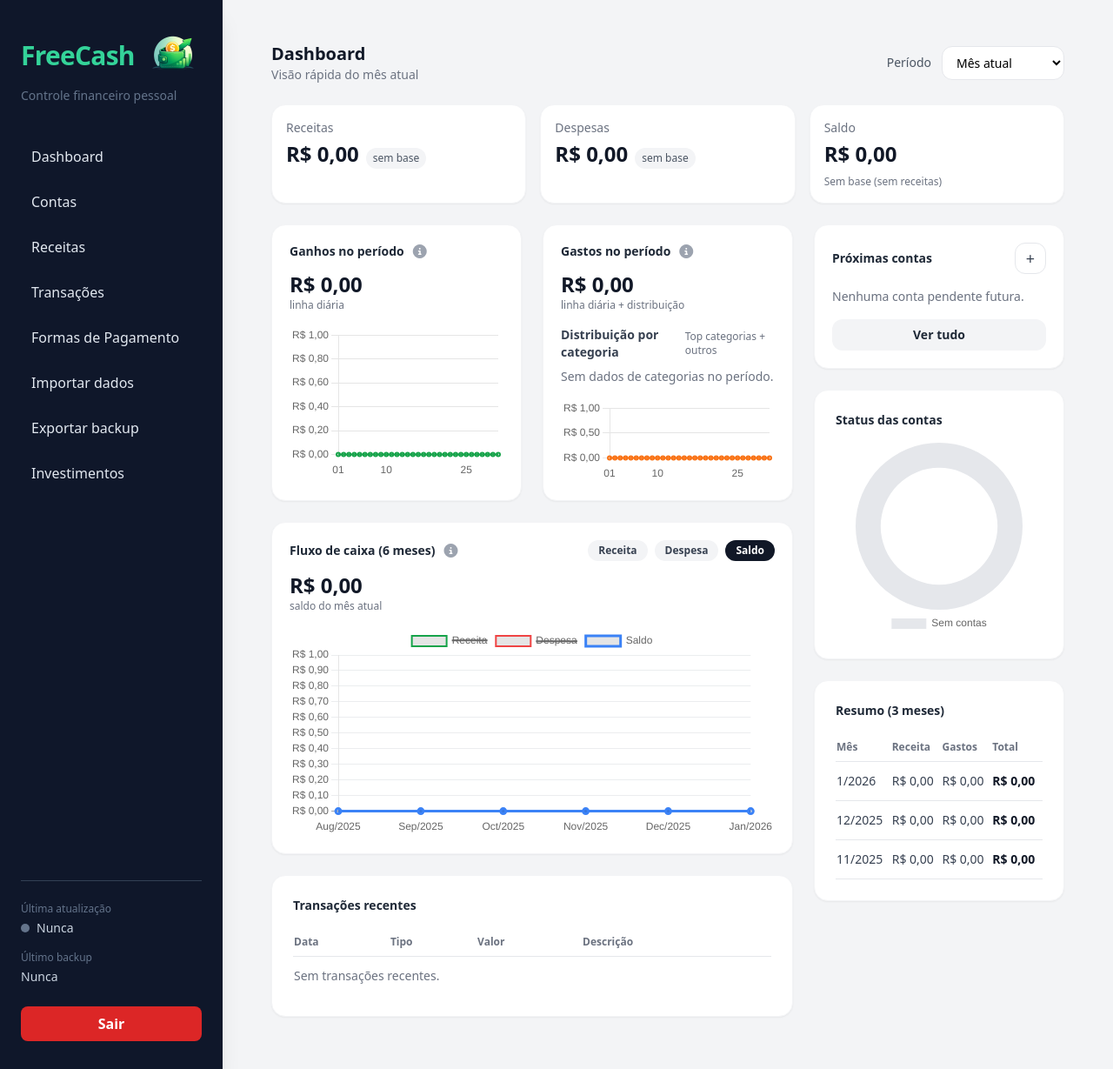
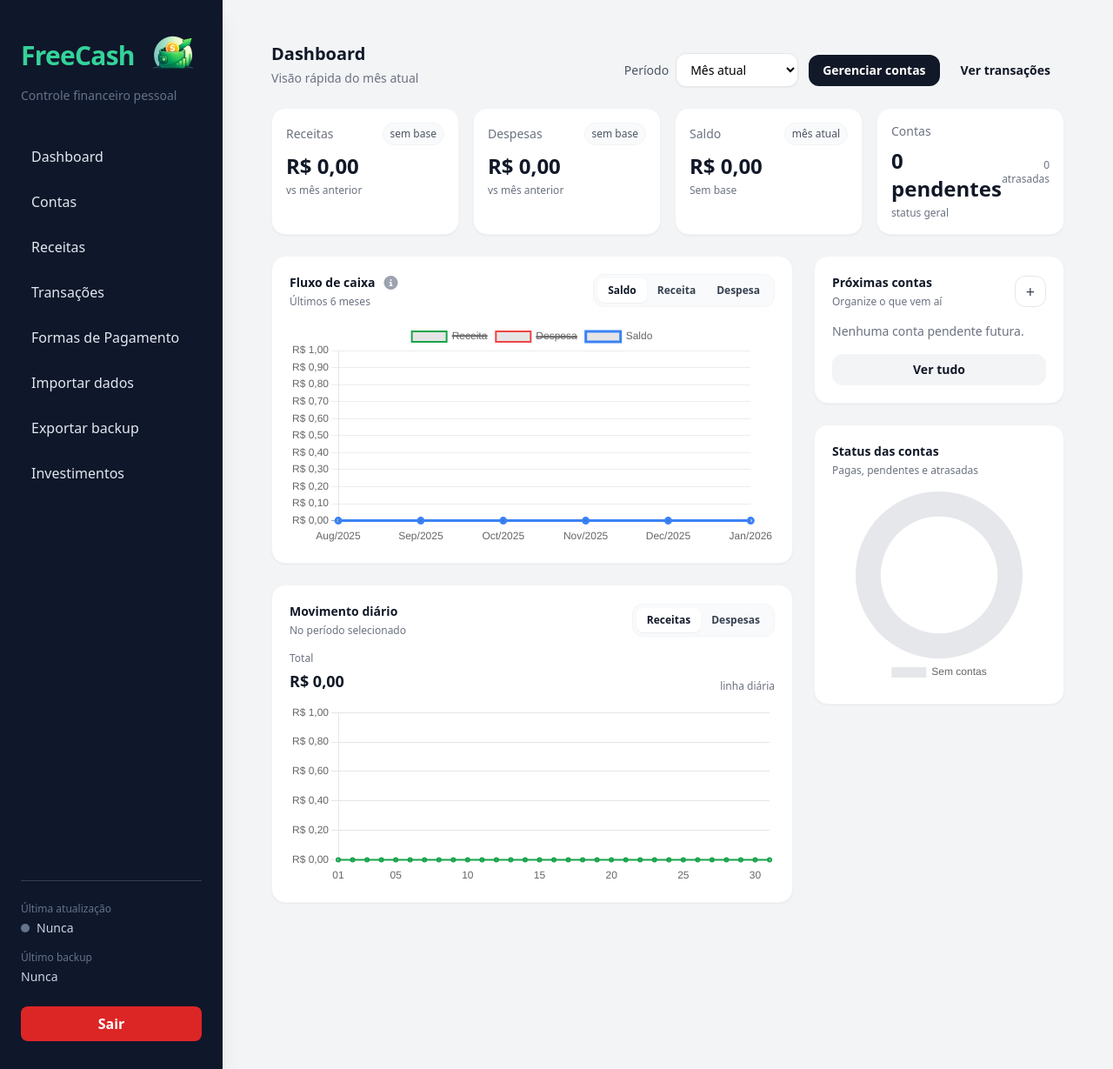
Before and after one commit to ChrystiandaHora/freecash, a Django app: page /dashboard/ in a window 1280 px wide. Shown: the whole page at 87% size. Run offline with Django 4.2, Linux system fonts and the light colour scheme; the visitor is signed in with stand-in values (Sample User, id 1); data that the repository does not hold is empty; some libraries are stand-ins or nearby versions.

Commit message:
Melhora o layout do dashboard com ajustes de estilo e novos componentes, incluindo botões de navegação e gráficos interativos. Adiciona suporte a abas para visualização de receitas e despesas, aprimorando a usabilidade e a apresentação dos dados.

```diff
--- a/core/templates/dashboard.html
+++ b/core/templates/dashboard.html
@@ -12,135 +12,217 @@
 
 <div class="max-w-8xl mx-auto px-4 sm:px-6 lg:px-8 py-6 space-y-6">
 
-  <!-- Header -->
-  <div class="flex flex-col md:flex-row md:items-center md:justify-between gap-3">
-    <div>
-      <h1 class="text-xl font-bold text-gray-900">Dashboard</h1>
+  <!-- Top bar -->
+  <div class="flex flex-col gap-3 sm:flex-row sm:items-end sm:justify-between">
+    <div class="space-y-1">
+      <h1 class="text-xl font-semibold text-gray-900">Dashboard</h1>
       <p class="text-sm text-gray-500">Visão rápida do {{ periodo_label|lower }}</p>
     </div>
 
-    <div class="flex items-center gap-3">
-      <span class="text-sm text-gray-600">Período</span>
-      <select
-        class="text-sm border border-gray-200 rounded-xl px-3 py-2 bg-white"
-        onchange="setPeriodo(this.value)">
-        <option value="0" {% if periodo == 0 %}selected{% endif %}>Mês atual</option>
-        <option value="1" {% if periodo == 1 %}selected{% endif %}>Mês passado</option>
-        <option value="2" {% if periodo == 2 %}selected{% endif %}>Mês retrasado</option>
-      </select>
+    <div class="flex flex-col sm:flex-row sm:items-center gap-3">
+      <div class="flex items-center gap-2">
+        <span class="text-sm text-gray-600">Período</span>
+        <select
+          class="text-sm border border-gray-200 rounded-xl px-3 py-2 bg-white shadow-sm focus:outline-none focus:ring-2 focus:ring-gray-900/10"
+          onchange="setPeriodo(this.value)">
+          <option value="0" {% if periodo == 0 %}selected{% endif %}>Mês atual</option>
+          <option value="1" {% if periodo == 1 %}selected{% endif %}>Mês passado</option>
+          <option value="2" {% if periodo == 2 %}selected{% endif %}>Mês retrasado</option>
+        </select>
+      </div>
+
+      <div class="flex items-center gap-2">
+        <a href="{% url 'contas_pagar' %}"
+           class="inline-flex items-center justify-center rounded-xl px-4 py-2 text-sm font-semibold
+                  bg-gray-900 text-white hover:bg-gray-800 focus:outline-none focus:ring-2 focus:ring-gray-900/20">
+          Gerenciar contas
+        </a>
+        <a href="{% url 'transacoes' %}"
+           class="inline-flex items-center justify-center rounded-xl px-4 py-2 text-sm font-semibold
+                  bg-gray-100 text-gray-900 hover:bg-gray-200 focus:outline-none focus:ring-2 focus:ring-gray-900/10">
+          Ver transações
+        </a>
+      </div>
     </div>
   </div>
 
-  <!-- KPI row -->
-  <div class="grid grid-cols-1 md:grid-cols-3 gap-4">
+  <!-- KPIs -->
+  <div class="grid grid-cols-1 sm:grid-cols-2 lg:grid-cols-4 gap-4">
+
+    <!-- Receita -->
     <div class="bg-white border border-gray-100 rounded-2xl shadow-sm p-4">
-      <p class="text-sm text-gray-500">Receitas</p>
-      <div class="mt-1 flex items-baseline gap-2">
-        <p class="text-2xl font-bold text-gray-900">R$ {{ total_receitas|floatformat:2 }}</p>
+      <div class="flex items-center justify-between">
+        <p class="text-sm text-gray-500">Receitas</p>
         {% if receitas_pct != None %}
           {% if receitas_pct >= 0 %}
-            <span class="text-xs font-semibold px-2 py-1 rounded-full bg-green-100 text-green-700">
-              +{{ receitas_pct|floatformat:1 }}% vs mês anterior
+            <span class="text-xs font-semibold px-2 py-1 rounded-full bg-green-50 text-green-700 border border-green-100">
+              +{{ receitas_pct|floatformat:1 }}%
             </span>
           {% else %}
-            <span class="text-xs font-semibold px-2 py-1 rounded-full bg-red-100 text-red-700">
-              {{ receitas_pct|floatformat:1 }}% vs mês anterior
+            <span class="text-xs font-semibold px-2 py-1 rounded-full bg-red-50 text-red-700 border border-red-100">
+              {{ receitas_pct|floatformat:1 }}%
             </span>
           {% endif %}
         {% else %}
-          <span class="text-xs px-2 py-1 rounded-full bg-gray-100 text-gray-600">sem base</span>
+          <span class="text-xs px-2 py-1 rounded-full bg-gray-50 text-gray-600 border border-gray-100">sem base</span>
         {% endif %}
       </div>
+      <p class="mt-2 text-2xl font-semibold text-gray-900">R$ {{ total_receitas|floatformat:2 }}</p>
+      <p class="mt-1 text-xs text-gray-500">vs mês anterior</p>
     </div>
 
+    <!-- Despesa -->
     <div class="bg-white border border-gray-100 rounded-2xl shadow-sm p-4">
-      <p class="text-sm text-gray-500">Despesas</p>
-      <div class="mt-1 flex items-baseline gap-2">
-        <p class="text-2xl font-bold text-gray-900">R$ {{ total_despesas|floatformat:2 }}</p>
+      <div class="flex items-center justify-between">
+        <p class="text-sm text-gray-500">Despesas</p>
         {% if despesas_pct != None %}
           {% if despesas_pct <= 0 %}
-            <span class="text-xs font-semibold px-2 py-1 rounded-full bg-green-100 text-green-700">
-              {{ despesas_pct|floatformat:1 }}% vs mês anterior
+            <span class="text-xs font-semibold px-2 py-1 rounded-full bg-green-50 text-green-700 border border-green-100">
+              {{ despesas_pct|floatformat:1 }}%
             </span>
           {% else %}
-            <span class="text-xs font-semibold px-2 py-1 rounded-full bg-red-100 text-red-700">
-              +{{ despesas_pct|floatformat:1 }}% vs mês anterior
+            <span class="text-xs font-semibold px-2 py-1 rounded-full bg-red-50 text-red-700 border border-red-100">
+              +{{ despesas_pct|floatformat:1 }}%
             </span>
           {% endif %}
         {% else %}
-          <span class="text-xs px-2 py-1 rounded-full bg-gray-100 text-gray-600">sem base</span>
+          <span class="text-xs px-2 py-1 rounded-full bg-gray-50 text-gray-600 border border-gray-100">sem base</span>
         {% endif %}
       </div>
+      <p class="mt-2 text-2xl font-semibold text-gray-900">R$ {{ total_despesas|floatformat:2 }}</p>
+      <p class="mt-1 text-xs text-gray-500">vs mês anterior</p>
     </div>
 
+    <!-- Saldo -->
     <div class="bg-white border border-gray-100 rounded-2xl shadow-sm p-4">
-      <p class="text-sm text-gray-500">Saldo</p>
-      <p class="mt-1 text-2xl font-bold text-gray-900">R$ {{ saldo_mes|floatformat:2 }}</p>
+      <div class="flex items-center justify-between">
+        <p class="text-sm text-gray-500">Saldo</p>
+        <span class="text-xs px-2 py-1 rounded-full bg-gray-50 text-gray-600 border border-gray-100">
+          {{ periodo_label|lower }}
+        </span>
+      </div>
+      <p class="mt-2 text-2xl font-semibold text-gray-900">R$ {{ saldo_mes|floatformat:2 }}</p>
       {% if taxa_poupanca != None %}
-        <p class="mt-2 text-xs text-gray-500">Taxa de poupança: {{ taxa_poupanca|floatformat:0 }}%</p>
+        <p class="mt-1 text-xs text-gray-500">Poupança: {{ taxa_poupanca|floatformat:0 }}%</p>
       {% else %}
-        <p class="mt-2 text-xs text-gray-500">Sem base (sem receitas)</p>
+        <p class="mt-1 text-xs text-gray-500">Sem base</p>
       {% endif %}
     </div>
+
+    <!-- Contas -->
+    <div class="bg-white border border-gray-100 rounded-2xl shadow-sm p-4">
+      <p class="text-sm text-gray-500">Contas</p>
+      <div class="mt-2 flex items-baseline justify-between">
+        <p class="text-2xl font-semibold text-gray-900">
+          {{ contas_pendentes|default:0 }} pendentes
+        </p>
+        <p class="text-xs text-gray-500 text-right">
+          {{ contas_atrasadas|default:0 }} atrasadas
+        </p>
+      </div>
+      <p class="mt-1 text-xs text-gray-500">status geral</p>
+    </div>
+
   </div>
 
-  <!-- Main grid -->
+  <!-- Main layout -->
   <div class="grid grid-cols-1 lg:grid-cols-3 gap-6">
 
-    <!-- Left -->
+    <!-- Left: insights -->
     <div class="lg:col-span-2 space-y-6">
 
-      <div class="grid grid-cols-1 md:grid-cols-2 gap-6">
-
-        <!-- Ganhos -->
-        <div class="bg-white border border-gray-100 rounded-2xl shadow-sm p-5">
-          <div class="flex items-center justify-between">
+      <!-- Primary chart: cashflow -->
+      <div class="bg-white border border-gray-100 rounded-2xl shadow-sm p-5">
+        <div class="flex flex-col sm:flex-row sm:items-start sm:justify-between gap-3">
+          <div class="space-y-1">
             <div class="flex items-center gap-2">
-              <h2 class="text-sm font-semibold text-gray-800">Ganhos no período</h2>
-              <span class="text-gray-400 cursor-help" title="Receitas por dia no período selecionado">
+              <h2 class="text-sm font-semibold text-gray-900">Fluxo de caixa</h2>
+              <span class="text-gray-400 cursor-help" title="Ative séries para comparar tendências">
                 <i class="fa-solid fa-circle-info"></i>
               </span>
             </div>
+            <p class="text-xs text-gray-500">Últimos 6 meses</p>
           </div>
 
-          <div class="mt-3">
-            <p class="text-2xl font-bold text-gray-900">R$ {{ total_receitas|floatformat:2 }}</p>
+          <div class="inline-flex rounded-xl bg-gray-50 p-1 border border-gray-100">
+            <button id="btnSavings"
+              class="px-3 py-1.5 text-xs font-semibold rounded-lg bg-white shadow-sm text-gray-900">
+              Saldo
+            </button>
+            <button id="btnIncome"
+              class="px-3 py-1.5 text-xs font-semibold rounded-lg text-gray-700 hover:text-gray-900">
+              Receita
+            </button>
+            <button id="btnExpense"
+              class="px-3 py-1.5 text-xs font-semibold rounded-lg text-gray-700 hover:text-gray-900">
+              Despesa
+            </button>
+          </div>
+        </div>
+
+        <div class="mt-4 h-64">
+          <canvas id="graficoMeses"></canvas>
+        </div>
+      </div>
+
+      <!-- Unified card: Receitas vs Despesas (tabs) -->
+      <div class="bg-white border border-gray-100 rounded-2xl shadow-sm p-5">
+        <div class="flex items-center justify-between gap-3">
+          <div class="space-y-1">
+            <h2 class="text-sm font-semibold text-gray-900">Movimento diário</h2>
+            <p class="text-xs text-gray-500">No período selecionado</p>
+          </div>
+
+          <div class="inline-flex rounded-xl bg-gray-50 p-1 border border-gray-100" role="tablist" aria-label="Movimento diário">
+            <button
+              class="tab-btn px-3 py-1.5 text-xs font-semibold rounded-lg bg-white shadow-sm text-gray-900"
+              data-tab="tab-receitas" aria-selected="true" type="button">
+              Receitas
+            </button>
+            <button
+              class="tab-btn px-3 py-1.5 text-xs font-semibold rounded-lg text-gray-700 hover:text-gray-900"
+              data-tab="tab-despesas" aria-selected="false" type="button">
+              Despesas
+            </button>
+          </div>
+        </div>
+
+        <!-- Tab: receitas -->
+        <div id="tab-receitas" class="tab-panel mt-4">
+          <div class="flex items-end justify-between gap-4">
+            <div>
+              <p class="text-xs text-gray-500">Total</p>
+              <p class="mt-1 text-lg font-semibold text-gray-900">R$ {{ total_receitas|floatformat:2 }}</p>
+            </div>
             <p class="text-xs text-gray-500">linha diária</p>
           </div>
-
-          <div class="mt-4 h-44">
+          <div class="mt-3 h-52">
             <canvas id="chartReceitas"></canvas>
           </div>
         </div>
 
-        <!-- Gastos -->
-        <div class="bg-white border border-gray-100 rounded-2xl shadow-sm p-5">
-          <div class="flex items-center justify-between">
-            <div class="flex items-center gap-2">
-              <h2 class="text-sm font-semibold text-gray-800">Gastos no período</h2>
-              <span class="text-gray-400 cursor-help" title="Despesas por dia e participação por categoria">
-                <i class="fa-solid fa-circle-info"></i>
-              </span>
+        <!-- Tab: despesas -->
+        <div id="tab-despesas" class="tab-panel mt-4 hidden">
+          <div class="flex items-start justify-between gap-4">
+            <div>
+              <p class="text-xs text-gray-500">Total</p>
+              <p class="mt-1 text-lg font-semibold text-gray-900">R$ {{ total_despesas|floatformat:2 }}</p>
+              <p class="mt-1 text-xs text-gray-500">linha diária e categorias</p>
             </div>
-          </div>
-
-          <div class="mt-3">
-            <p class="text-2xl font-bold text-gray-900">R$ {{ total_despesas|floatformat:2 }}</p>
-            <p class="text-xs text-gray-500">linha diária + distribuição</p>
           </div>
 
           <div class="mt-4">
             <div class="flex items-center justify-between mb-2">
-              <p class="text-sm font-semibold text-gray-700">Distribuição por categoria</p>
-              <p class="text-xs text-gray-500">Top categorias + outros</p>
+              <p class="text-sm font-semibold text-gray-800">Categorias</p>
+              <p class="text-xs text-gray-500">Top + outros</p>
             </div>
 
             {% if breakdown_items %}
-              <div class="mt-2 h-8 rounded-lg bg-gray-100 overflow-hidden flex">
+              <div class="h-8 rounded-lg bg-gray-100 overflow-hidden flex border border-gray-100">
                 {% for item in breakdown_items %}
                   <div
                     title="{{ item.nome }}: R$ {{ item.valor|floatformat:2 }} ({{ item.pct|floatformat:0 }}%)"
-                    class="{% if forloop.counter0 == 0 %}bg-orange-600{% elif forloop.counter0 == 1 %}bg-yellow-400{% elif forloop.counter0 == 2 %}bg-orange-300{% elif forloop.counter0 == 3 %}bg-orange-200{% else %}bg-gray-300{% endif %}"
+                    class="{% if forloop.counter0 == 0 %}bg-orange-600{% elif forloop.counter0 == 1 %}bg-orange-400{% elif forloop.counter0 == 2 %}bg-orange-300{% elif forloop.counter0 == 3 %}bg-orange-200{% else %}bg-gray-300{% endif %}"
                     style="width: {{ item.pct|floatformat:2|cut:',' }}%;">
                   </div>
                 {% endfor %}
@@ -149,8 +231,8 @@
               <div class="mt-3 space-y-1">
                 {% for item in breakdown_items %}
                   <div class="flex items-center justify-between text-sm">
-                    <span class="text-gray-700 font-medium">{{ item.nome }}</span>
-                    <span class="text-gray-500">
+                    <span class="text-gray-700 font-medium truncate max-w-[60%]">{{ item.nome }}</span>
+                    <span class="text-gray-500 tabular-nums">
                       R$ {{ item.valor|floatformat:2 }} • {{ item.pct|floatformat:0 }}%
                     </span>
                   </div>
@@ -160,102 +242,49 @@
               <p class="text-sm text-gray-500">Sem dados de categorias no período.</p>
             {% endif %}
 
-            <div class="mt-4 h-24">
+            <div class="mt-4 h-28">
               <canvas id="chartDespesasMini"></canvas>
             </div>
           </div>
-        </div>
-
-      </div>
-
-      <!-- Fluxo de caixa -->
-      <div class="bg-white border border-gray-100 rounded-2xl shadow-sm p-5">
-        <div class="flex items-center justify-between">
-          <div class="flex items-center gap-2">
-            <h2 class="text-sm font-semibold text-gray-800">Fluxo de caixa (6 meses)</h2>
-            <span class="text-gray-400 cursor-help" title="Ligue/desligue séries para comparar">
-              <i class="fa-solid fa-circle-info"></i>
-            </span>
-          </div>
-
-          <div class="flex items-center gap-2">
-            <button id="btnIncome" class="text-xs font-semibold px-3 py-1 rounded-full bg-gray-100 text-gray-700">Receita</button>
-            <button id="btnExpense" class="text-xs font-semibold px-3 py-1 rounded-full bg-gray-100 text-gray-700">Despesa</button>
-            <button id="btnSavings" class="text-xs font-semibold px-3 py-1 rounded-full bg-gray-900 text-white">Saldo</button>
-          </div>
-        </div>
-
-        <div class="mt-3">
-          <p class="text-2xl font-bold text-gray-900">R$ {{ saldo_mes|floatformat:2 }}</p>
-          <p class="text-xs text-gray-500">saldo do {{ periodo_label|lower }}</p>
-        </div>
-
-        <div class="mt-4 h-60">
-          <canvas id="graficoMeses"></canvas>
-        </div>
-      </div>
-
-      <!-- Transações -->
-      <div class="bg-white border border-gray-100 rounded-2xl shadow-sm p-6">
-        <div class="flex items-center justify-between">
-          <h2 class="text-sm font-semibold text-gray-800">Transações recentes</h2>
-        </div>
-
-        <div class="mt-4 overflow-x-auto">
-          <table class="w-full text-left border-collapse">
-            <thead>
-              <tr class="border-b text-xs text-gray-500">
-                <th class="py-2 font-semibold">Data</th>
-                <th class="py-2 font-semibold">Tipo</th>
-                <th class="py-2 font-semibold">Valor</th>
-                <th class="py-2 font-semibold">Descrição</th>
-              </tr>
-            </thead>
-            <tbody class="text-sm">
-              {% for t in ultimas_transacoes %}
-              <tr class="border-b">
-                <td class="py-3 text-gray-700">{{ t.data_realizacao|date:"d/m/Y" }}</td>
-                <td class="py-3 text-gray-700">{{ t.get_tipo_display }}</td>
-                <td class="py-3 font-semibold text-gray-900">R$ {{ t.valor|floatformat:2 }}</td>
-                <td class="py-3 text-gray-700">{{ t.descricao }}</td>
-              </tr>
-              {% empty %}
-              <tr>
-                <td class="py-3 text-gray-500" colspan="4">Sem transações recentes.</td>
-              </tr>
-              {% endfor %}
-            </tbody>
-          </table>
         </div>
       </div>
 
     </div>
 
-    <!-- Right -->
+    <!-- Right: secondary info -->
     <div class="space-y-6">
 
+      <!-- Próximas contas -->
       <div class="bg-white border border-gray-100 rounded-2xl shadow-sm p-5">
         <div class="flex items-center justify-between">
-          <h2 class="text-sm font-semibold text-gray-800">Próximas contas</h2>
-          <button class="w-9 h-9 rounded-xl border border-gray-200 text-gray-700 text-lg leading-none">+</button>
+          <div class="space-y-1">
+            <h2 class="text-sm font-semibold text-gray-900">Próximas contas</h2>
+            <p class="text-xs text-gray-500">Organize o que vem aí</p>
+          </div>
+          <a href="{% url 'contas_pagar' %}"
+             class="w-9 h-9 rounded-xl border border-gray-200 text-gray-700 text-lg leading-none inline-flex items-center justify-center hover:bg-gray-50">
+            +
+          </a>
         </div>
 
         <div class="mt-4 space-y-3">
           {% for c in upcoming_bills %}
-            <div class="border border-gray-100 rounded-2xl p-4 flex items-center justify-between">
-              <div>
-                <p class="text-sm font-semibold text-gray-900">{{ c.descricao }}</p>
-                <p class="text-xs text-gray-500">{{ c.data_vencimento|date:"d/m/Y" }}</p>
-                {% if c.categoria %}
-                  <p class="text-xs text-gray-500">{{ c.categoria.nome }}</p>
-                {% endif %}
-              </div>
+            <div class="border border-gray-100 rounded-2xl p-4 hover:bg-gray-50/60 transition-colors">
+              <div class="flex items-start justify-between gap-3">
+                <div class="min-w-0">
+                  <p class="text-sm font-semibold text-gray-900 truncate">{{ c.descricao }}</p>
+                  <p class="text-xs text-gray-500 mt-1">{{ c.data_vencimento|date:"d/m/Y" }}</p>
+                  {% if c.categoria %}
+                    <p class="text-xs text-gray-500">{{ c.categoria.nome }}</p>
+                  {% endif %}
+                </div>
 
-              <div class="text-right">
-                <p class="text-sm font-bold text-gray-900">R$ {{ c.valor|floatformat:2 }}</p>
-                <span class="inline-block mt-1 text-xs px-2 py-1 rounded-full bg-gray-100 text-gray-600">
-                  Programado
-                </span>
+                <div class="text-right shrink-0">
+                  <p class="text-sm font-semibold text-gray-900 tabular-nums">R$ {{ c.valor|floatformat:2 }}</p>
+                  <span class="inline-flex mt-2 text-xs px-2 py-1 rounded-full bg-gray-50 text-gray-600 border border-gray-100">
+                    Programado
+                  </span>
+                </div>
               </div>
             </div>
           {% empty %}
@@ -265,48 +294,22 @@
 
         <a href="{% url 'contas_pagar' %}"
           class="mt-4 inline-flex w-full items-center justify-center rounded-xl
-                  bg-gray-100 hover:bg-gray-200
-                  text-gray-800 text-sm font-semibold py-2">
+                 bg-gray-100 hover:bg-gray-200 text-gray-900 text-sm font-semibold py-2
+                 focus:outline-none focus:ring-2 focus:ring-gray-900/10">
           Ver tudo
         </a>
-
       </div>
 
-      <div class="bg-white border border-gray-100 rounded-2xl shadow-sm p-6">
-        <h2 class="text-sm font-semibold text-gray-800 mb-4">Status das contas</h2>
-        <div class="h-56">
+      <!-- Status das contas -->
+      <div class="bg-white border border-gray-100 rounded-2xl shadow-sm p-5">
+        <div class="flex items-center justify-between">
+          <div class="space-y-1">
+            <h2 class="text-sm font-semibold text-gray-900">Status das contas</h2>
+            <p class="text-xs text-gray-500">Pagas, pendentes e atrasadas</p>
+          </div>
+        </div>
+        <div class="mt-4 h-56">
           <canvas id="graficoContas"></canvas>
-        </div>
-      </div>
-
-      <div class="bg-white border border-gray-100 rounded-2xl shadow-sm p-6">
-        <h2 class="text-sm font-semibold text-gray-800 mb-4">Resumo (3 meses)</h2>
-
-        <div class="overflow-x-auto">
-          <table class="w-full text-left border-collapse">
-            <thead>
-              <tr class="border-b text-xs text-gray-500">
-                <th class="py-2 font-semibold">Mês</th>
-                <th class="py-2 font-semibold">Receita</th>
-                <th class="py-2 font-semibold">Gastos</th>
-                <th class="py-2 font-semibold">Total</th>
-              </tr>
-            </thead>
-            <tbody class="text-sm">
-              {% for r in resumo_3_meses %}
-              <tr class="border-b">
-                <td class="py-3 text-gray-700">{{ r.mes }}/{{ r.ano }}</td>
-                <td class="py-3 text-gray-700">R$ {{ r.receita|floatformat:2 }}</td>
-                <td class="py-3 text-gray-700">R$ {{ r.gastos|floatformat:2 }}</td>
-                <td class="py-3 font-semibold text-gray-900">R$ {{ r.total|floatformat:2 }}</td>
-              </tr>
-              {% empty %}
-              <tr>
-                <td class="py-3 text-gray-500" colspan="5">Sem resumo.</td>
-              </tr>
-              {% endfor %}
-            </tbody>
-          </table>
         </div>
       </div>
 
@@ -398,6 +401,24 @@
   makeDailyLine("chartReceitas", diasLabels, receitasDias, "#16a34a", "rgba(34,197,94,0.22)", "rgba(34,197,94,0)");
   makeDailyLine("chartDespesasMini", diasLabels, despesasDias, "#f97316", "rgba(249,115,22,0.20)", "rgba(249,115,22,0)");
 
+  // Tabs (Receitas/Despesas)
+  const tabButtons = document.querySelectorAll(".tab-btn");
+  const tabPanels = document.querySelectorAll(".tab-panel");
+
+  function setActiveTab(tabId) {
+    tabPanels.forEach(p => p.classList.toggle("hidden", p.id !== tabId));
+    tabButtons.forEach(b => {
+      const active = b.dataset.tab === tabId;
+      b.setAttribute("aria-selected", String(active));
+      b.classList.toggle("bg-white", active);
+      b.classList.toggle("shadow-sm", active);
+      b.classList.toggle("text-gray-900", active);
+      b.classList.toggle("text-gray-700", !active);
+    });
+  }
+
+  tabButtons.forEach(btn => btn.addEventListener("click", () => setActiveTab(btn.dataset.tab)));
+
   // Donut contas
   const donutEl = document.getElementById("graficoContas");
   if (donutEl) {
@@ -428,9 +449,10 @@
 
   function setButtonState(btn, active) {
     if (!btn) return;
-    btn.classList.toggle("bg-gray-900", active);
-    btn.classList.toggle("text-white", active);
-    btn.classList.toggle("bg-gray-100", !active);
+    btn.classList.toggle("bg-white", active);
+    btn.classList.toggle("shadow-sm", active);
+    btn.classList.toggle("text-gray-900", active);
+    btn.classList.toggle("bg-transparent", !active);
     btn.classList.toggle("text-gray-700", !active);
   }
 
```
